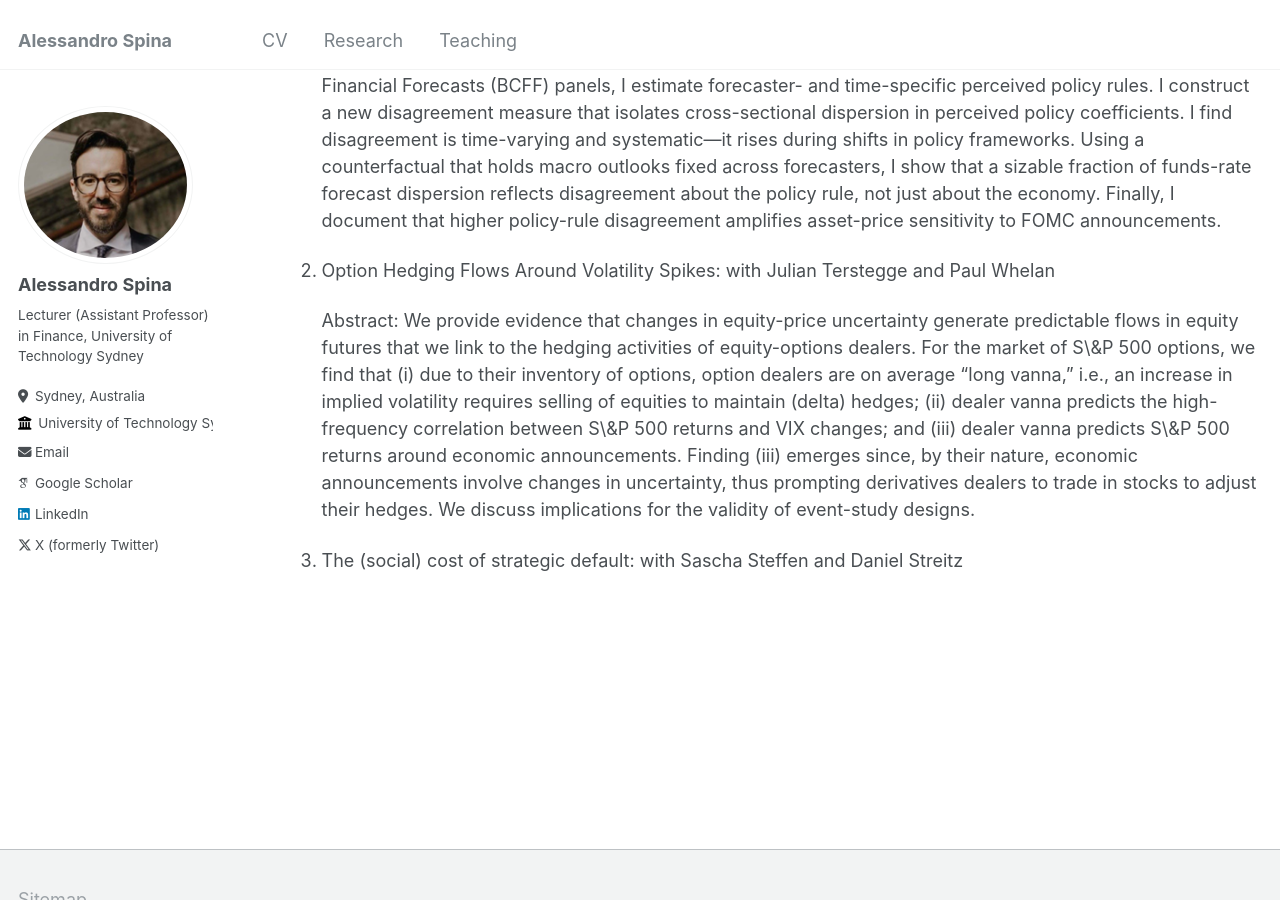
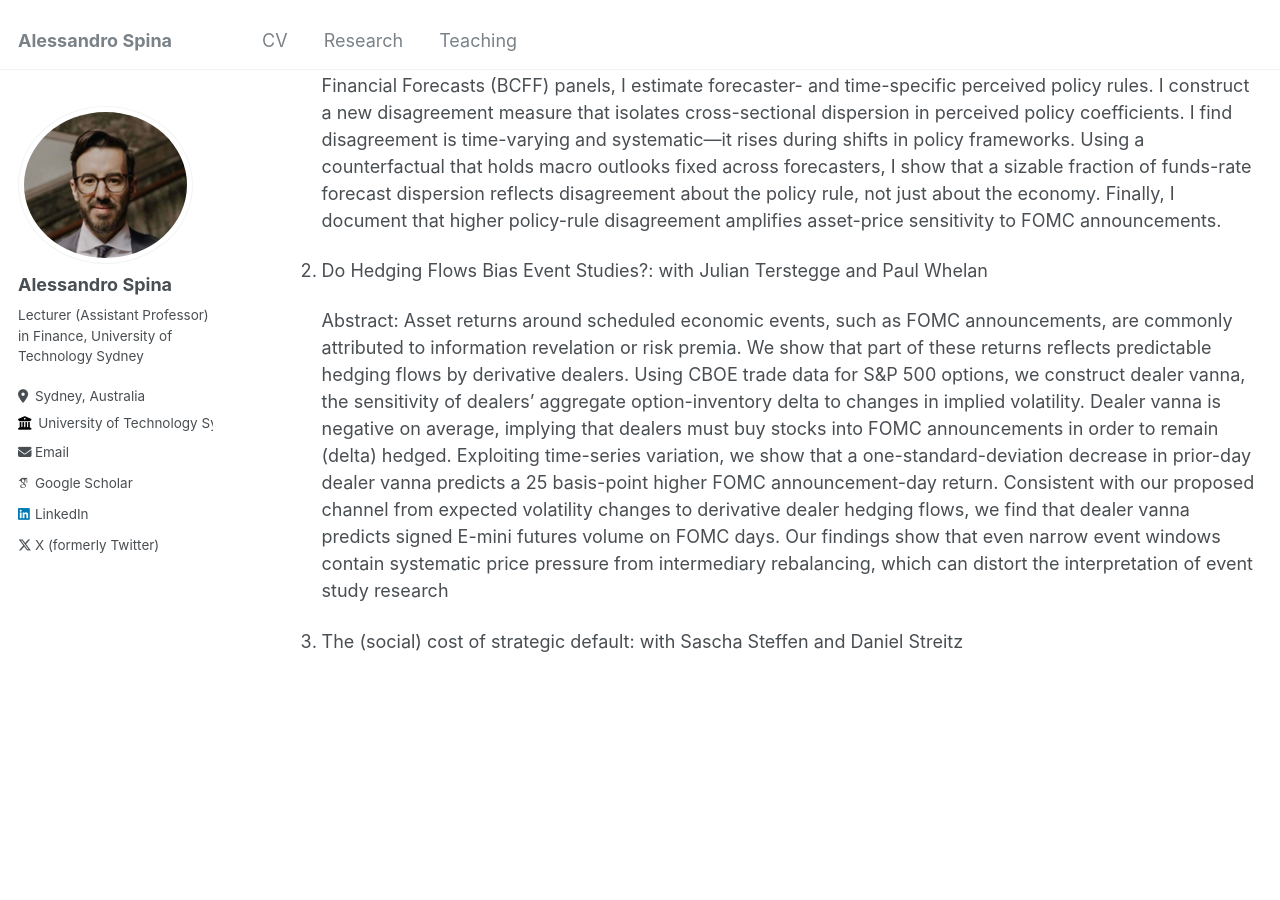
Before and after one commit to aspi6246/aspi6246.github.io, a Jekyll site: the page built from _pages/publications.md, in a window 1280 px wide and 900 px high, scrolled down 706 px. Built offline with Jekyll 4.4.1, drawn with Linux system fonts in a browser that asks for light colours; some web fonts are replaced.

Commit message:
Update publications.md

```diff
--- a/_pages/publications.md
+++ b/_pages/publications.md
@@ -23,8 +23,8 @@ Work In Progress
 
     Abstract: Professional forecasts of U.S. monetary policy display persistent and large cross-sectional dispersion. What drives this disagreement? I distinguish between two sources: (i) heterogeneity in macroeconomic outlooks and (ii) heterogeneity in perceived monetary-policy rules. Using monthly Blue Chip Financial Forecasts (BCFF) panels, I estimate forecaster- and time-specific perceived policy rules. I construct a new disagreement measure that isolates cross-sectional dispersion in perceived policy coefficients. I find disagreement is time-varying and systematic—it rises during shifts in policy frameworks. Using a counterfactual that holds macro outlooks fixed across forecasters, I show that a sizable fraction of funds-rate forecast dispersion reflects disagreement about the policy rule, not just about the economy. Finally, I document that higher policy-rule disagreement amplifies asset-price sensitivity to FOMC announcements.
 
-3. Option Hedging Flows Around Volatility Spikes: with Julian Terstegge and Paul Whelan
+3. Do Hedging Flows Bias Event Studies?: with Julian Terstegge and Paul Whelan
 
-    Abstract: We provide evidence that changes in equity-price uncertainty generate predictable flows in equity futures that we link to the hedging activities of equity-options dealers. For the market of S\&P 500 options, we find that (i) due to their inventory of options, option dealers are on average “long vanna,” i.e., an increase in implied volatility requires selling of equities to maintain (delta) hedges; (ii) dealer vanna predicts the high-frequency correlation between S\&P 500 returns and VIX changes; and (iii) dealer vanna predicts S\&P 500 returns around economic announcements. Finding (iii) emerges since, by their nature, economic announcements involve changes in uncertainty, thus prompting derivatives dealers to trade in stocks to adjust their hedges. We discuss implications for the validity of event-study designs.
+    Abstract: Asset returns around scheduled economic events, such as FOMC announcements, are commonly attributed to information revelation or risk premia. We show that part of these returns reflects predictable hedging flows by derivative dealers. Using CBOE trade data for S&P 500 options, we construct dealer vanna, the sensitivity of dealers’ aggregate option-inventory delta to changes in implied volatility. Dealer vanna is negative on average, implying that dealers must buy stocks into FOMC announcements in order to remain (delta) hedged. Exploiting time-series variation, we show that a one-standard-deviation decrease in prior-day dealer vanna predicts a 25 basis-point higher FOMC announcement-day return. Consistent with our proposed channel from expected volatility changes to derivative dealer hedging flows, we find that dealer vanna predicts signed E-mini futures volume on FOMC days. Our findings show that even narrow event windows contain systematic price pressure from intermediary rebalancing, which can distort the interpretation of event study research
 
 4. The (social) cost of strategic default: with Sascha Steffen and Daniel Streitz
```
